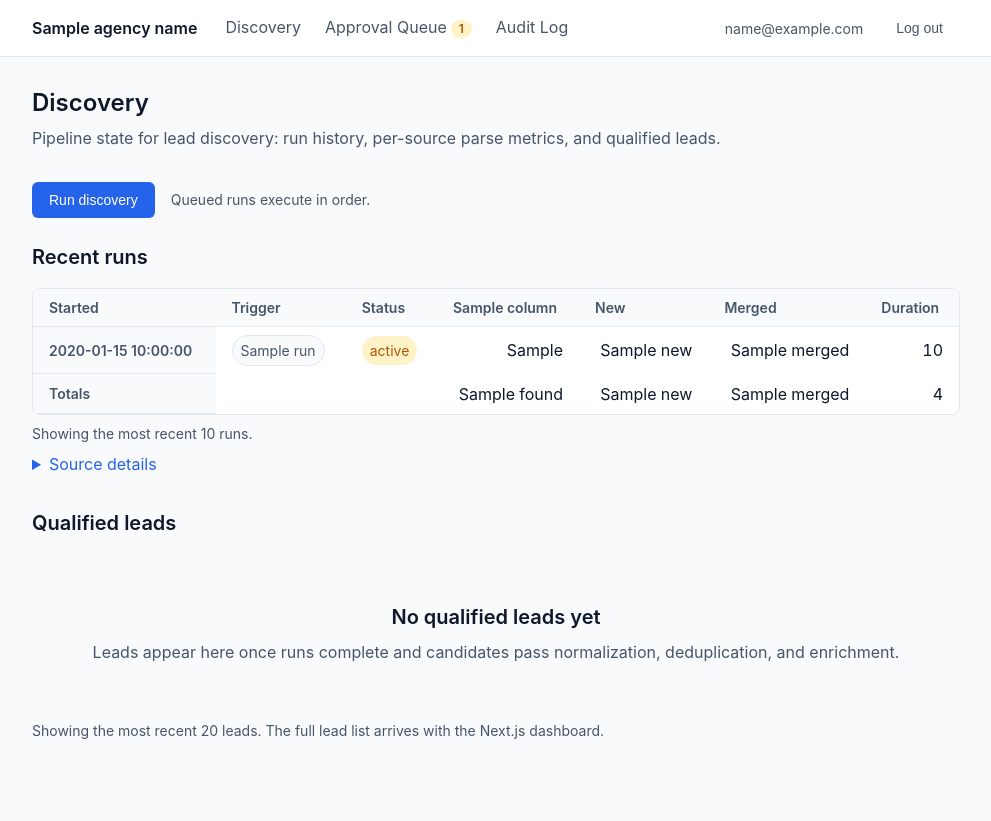
After one commit to hrideymarwah15/ai-agency-os, a FastAPI app: template backend/templates/discovery.html in a window 1280 px wide. The commit adds this page. Shown: the whole page, without its empty margins (144-1135 px from the left). Run offline with FastAPI, Linux system fonts and the light colour scheme; the template is opened without the code that fills it: most values are stand-ins (such as "Sample title", 1, 10 or a date in 2020); parts of the project's set-up code (start-up, migrations or seed data) failed here and were passed over; some libraries are stand-ins or nearby versions.

Commit message:
feat(02): add discovery trigger endpoint and pipeline-state page
- POST /discovery/run: owner-guarded, Origin-checked; DiscoveryRun
  (MANUAL/RUNNING/correlation_id) + OutboxEvent(discovery.run) +
  discovery_triggered audit in ONE transaction; 302 + flash
- GET /discovery: structured-only view model (T-03-01) — 10 newest runs,
  per-source stats in registry order, totals, dedup rate, duration
  formatting; empty states, zero-sources banner, active nav
- discovery.html per 02-UI-SPEC §Page Anatomy; base.html Discovery nav
  first; app.css Phase 2 delta (--blue pair, .table-scroll, .num,
  semantic badge aliases, .banner); main.py router wiring
- Tests: run-scoped outbox/audit assertions (persistent test DB)

```diff
--- a/backend/main.py
+++ b/backend/main.py
@@ -25,6 +25,7 @@ from backend import database
 from backend.api import approvals as approvals_api
 from backend.api import audit as audit_api
 from backend.api import auth as auth_api
+from backend.api import discovery as discovery_api
 from backend.api import unsubscribe as unsubscribe_api
 from backend.auth.session import set_flash
 from backend.services.scheduler import build_scheduler, write_heartbeat
@@ -89,6 +90,7 @@ app.mount("/static", StaticFiles(directory=Path(__file__).parent / "static"), na
 app.include_router(auth_api.router)
 app.include_router(approvals_api.router)
 app.include_router(audit_api.router)
+app.include_router(discovery_api.router)
 # Public by design (CMP-04): no Depends(get_current_owner) on the unsubscribe route.
 app.include_router(unsubscribe_api.router)
 
--- a/backend/static/app.css
+++ b/backend/static/app.css
@@ -315,3 +315,53 @@ a { color: var(--accent); }
   clip-path: inset(50%);
   white-space: nowrap;
 }
+
+/* ── Phase 2 delta (02-UI-SPEC §Component Specs — tokens only, no restyles) ── */
+
+:root {
+  /* RunStatus RUNNING pair — the only new token pair (02-UI-SPEC §Color).
+     blue-700/blue-100, contrast ≈ 5.5:1 on the tint; accent stays badge-free. */
+  --blue-text: #1D4ED8;
+  --blue-bg: #DBEAFE;
+}
+
+.table-scroll {
+  overflow-x: auto;
+  border: 1px solid var(--border);
+  border-radius: var(--radius-md);
+  background: var(--surface);
+}
+
+.num { text-align: right; font-variant-numeric: tabular-nums; }
+
+/* Semantic badge aliases — same pairs as the Phase 1 status badges. */
+.badge--running { color: var(--blue-text); background: var(--blue-bg); }
+.badge--complete { color: var(--green-text); background: var(--green-bg); }
+.badge--partial { color: var(--amber-text); background: var(--amber-bg); }
+.badge--failed { color: var(--red-text); background: var(--red-bg); }
+.badge--ok { color: var(--green-text); background: var(--green-bg); }
+.badge--empty { color: var(--amber-text); background: var(--amber-bg); }
+.badge--blocked { color: var(--red-text); background: var(--red-bg); }
+.badge--error { color: var(--violet-text); background: var(--violet-bg); }
+.badge--excluded { color: var(--slate-text); background: var(--slate-bg); }
+.badge--disabled { color: var(--slate-text); background: var(--slate-bg); }
+.badge--source { color: var(--text-muted); background: var(--bg); border: 1px solid var(--border); }
+
+.banner {
+  background: var(--surface);
+  border: 1px solid var(--border);
+  border-left: 4px solid var(--amber-text);
+  color: var(--text);
+  padding: var(--space-md);
+  border-radius: var(--radius-md);
+  margin-bottom: var(--space-lg);
+}
+
+/* Page-layout helpers for §Page Anatomy — token reuse only, no new decisions. */
+.action-row { display: flex; align-items: center; gap: var(--space-md); margin-bottom: var(--space-lg); }
+.action-note { margin: 0; font-size: var(--text-xs); color: var(--text-muted); }
+.section { margin-bottom: var(--space-xl); }
+.section-title { font-size: var(--text-md); font-weight: 600; margin: 0 0 var(--space-md); }
+.table-note { margin: var(--space-sm) 0 0; font-size: var(--text-xs); color: var(--text-muted); }
+.run-id { font-family: var(--font-mono); font-size: 13px; }
+.bucket-line { display: block; font-size: var(--text-xs); color: var(--text-muted); }
--- a/backend/templates/base.html
+++ b/backend/templates/base.html
@@ -13,6 +13,7 @@
     <div class="nav__inner">
       <span class="nav__brand">{{ agency_name }}</span>
       <div class="nav__links">
+        <a href="/discovery" class="nav-link{% if active_page == 'discovery' %} nav-link--active{% endif %}">Discovery</a>
         <a href="/approvals" class="nav-link{% if active_page == 'approvals' %} nav-link--active{% endif %}">
           Approval Queue{% if pending_count and pending_count > 0 %}<span class="nav-badge">{{ pending_count }}</span>{% endif %}
         </a>
--- /dev/null
+++ b/backend/templates/discovery.html
@@ -0,0 +1,124 @@
+{% extends "base.html" %}
+{% block title %}Discovery — AI Agency OS{% endblock %}
+{% block content %}
+<header class="page-header">
+  <h1>Discovery</h1>
+  <p>Pipeline state for lead discovery: run history, per-source parse metrics, and qualified leads.</p>
+</header>
+<div class="action-row">
+  <form method="post" action="/discovery/run">
+    <button type="submit" class="btn btn-primary">Run discovery</button>
+  </form>
+  <p class="action-note">Queued runs execute in order.</p>
+</div>
+{% if enabled_source_count == 0 %}
+<div class="banner" role="status">No discovery sources are enabled. Enable at least one source in configuration (for example <code>SOURCE_HN_ENABLED</code>) to collect leads.</div>
+{% endif %}
+{% if runs %}
+<section class="section">
+  <h2 class="section-title">Recent runs</h2>
+  <div class="table-scroll">
+    <table class="table" aria-label="Discovery run history">
+      <thead>
+        <tr>
+          <th scope="col">Started</th>
+          <th scope="col">Trigger</th>
+          <th scope="col">Status</th>
+          {% for column in source_columns %}
+          <th scope="col">{{ column.short_name }}</th>
+          {% endfor %}
+          <th scope="col">New</th>
+          <th scope="col">Merged</th>
+          <th scope="col">Duration</th>
+        </tr>
+      </thead>
+      <tbody>
+        {% for run in runs %}
+        <tr>
+          <th scope="row">{{ run.started_at }}</th>
+          <td><span class="badge badge--action">{{ run.trigger_label }}</span></td>
+          <td><span class="badge badge--{{ run.status|lower }}">{{ run.status_label }}</span></td>
+          {% for source in run.sources %}
+          <td class="num">{{ source.cell_display }}</td>
+          {% endfor %}
+          <td class="num">{{ run.totals.new }}</td>
+          <td class="num">{{ run.totals.merged }}</td>
+          <td class="num">{{ run.duration_display }}</td>
+        </tr>
+        {% endfor %}
+      </tbody>
+      <tfoot>
+        <tr>
+          <th scope="row">Totals</th>
+          <td></td>
+          <td></td>
+          {% for source in table_source_totals %}
+          <td class="num">{{ source.found }}</td>
+          {% endfor %}
+          <td class="num">{{ table_totals.new }}</td>
+          <td class="num">{{ table_totals.merged }}</td>
+          <td class="num">{{ table_dedup_rate_display }}</td>
+        </tr>
+      </tfoot>
+    </table>
+  </div>
+  <p class="table-note">Showing the most recent 10 runs.</p>
+  {% for run in runs %}
+  <details class="queue-details">
+    <summary>Source details</summary>
+    <p class="run-id">{{ run.id }}</p>
+    <div class="table-scroll">
+      <table class="table" aria-label="Source statistics">
+        <thead>
+          <tr>
+            <th scope="col">Source</th>
+            <th scope="col">Status</th>
+            <th scope="col">Requests</th>
+            <th scope="col">Found</th>
+            <th scope="col">Parsed OK</th>
+            <th scope="col">Rejected</th>
+            <th scope="col">New</th>
+            <th scope="col">Merged</th>
+          </tr>
+        </thead>
+        <tbody>
+          {% for source in run.sources %}
+          <tr>
+            <th scope="row">{{ source.display_name }}</th>
+            <td>
+              {% if source.status %}
+              <span class="badge badge--{{ source.status|lower }}">{{ source.status_label }}</span>
+              {% else %}
+              —
+              {% endif %}
+            </td>
+            <td class="num">{{ source.requests_made }}</td>
+            <td class="num">{{ source.found }}</td>
+            <td class="num">{{ source.parsed_ok }}</td>
+            <td class="num">{{ source.rejected }}<span class="bucket-line">{{ source.rejection_line }}</span></td>
+            <td class="num">{{ source.new_count }}</td>
+            <td class="num">{{ source.merged_count }}</td>
+          </tr>
+          {% endfor %}
+        </tbody>
+      </table>
+    </div>
+  </details>
+  {% endfor %}
+</section>
+<section class="section">
+  <h2 class="section-title">Qualified leads</h2>
+  {# T09: leads table (Name/Industry/Location/lineage badges/Enrichment/Found/Details). #}
+  <div class="empty-state">
+    <h2>No qualified leads yet</h2>
+    <p>Leads appear here once runs complete and candidates pass normalization, deduplication, and enrichment.</p>
+  </div>
+  <p class="table-note">Showing the most recent 20 leads. The full lead list arrives with the Next.js dashboard.</p>
+</section>
+{% else %}
+<div class="empty-state">
+  <h2>No discovery runs yet</h2>
+  <p>Trigger a run to start collecting business leads from compliant sources. Per-source metrics and qualified leads will appear here.</p>
+</div>
+{% endif %}
+{% endblock %}
```
Also changed, not shown: backend/api/discovery.py (added, +284 -0 lines), tests/test_discovery_api.py (+21 -13 lines).
